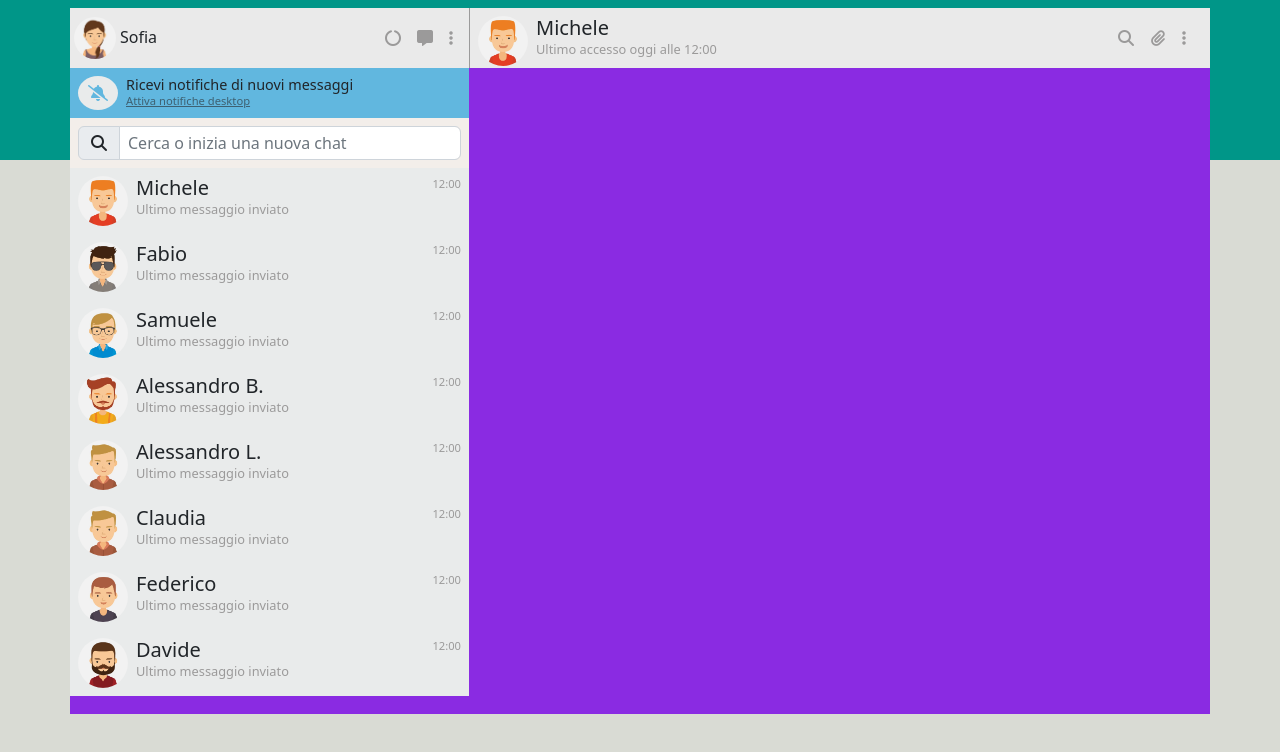
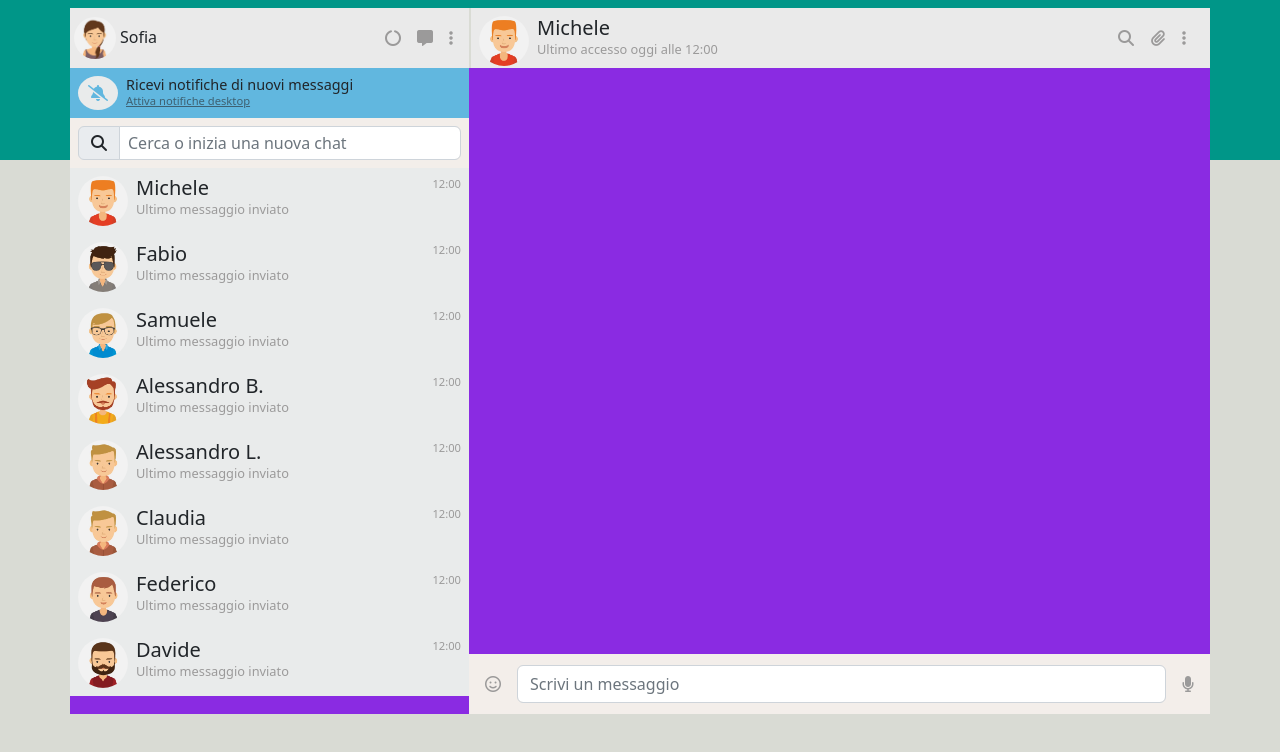
Before and after one commit to Nicowski25/vue-boolzapp, a plain HTML site: page milestone1/index.html in a window 1280 px wide. Drawn offline with nearby package versions, Linux system fonts and the light colour scheme.

Commit message:
message text input

```diff
--- a/milestone1/assets/css/style.css
+++ b/milestone1/assets/css/style.css
@@ -113,7 +113,7 @@
 .active-profile-header {
     background-color: var(--top-headers);
     height: 60px;
-    border-left: 1px solid var(--headers-icons) ;
+    border-left: 2px solid var(--background-body) ;
 }
 
 .active-profile-utilities i {
@@ -124,4 +124,13 @@
 .active-chat {
     height: calc(100% - 120px);
 }
+
+.message-bar {
+    height: 60px;
+    background-color: var(--write-message-bar);
+}
+
+.message-bar i {
+    color: var(--headers-icons);
+}
 /* #endregion right */
--- a/milestone1/index.html
+++ b/milestone1/index.html
@@ -92,8 +92,10 @@
 
             </div>
 
-            <div class="message-bar">
-
+            <div class="message-bar d-flex align-items-center">
+                <i class="fa-regular fa-face-smile mx-3"></i>
+                <input type="text" class="form-control" placeholder="Scrivi un messaggio">
+                <i class="fa-solid fa-microphone mx-3"></i>
             </div>
         </div>
 
```
